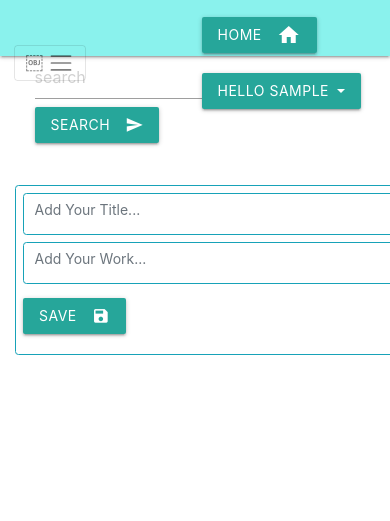
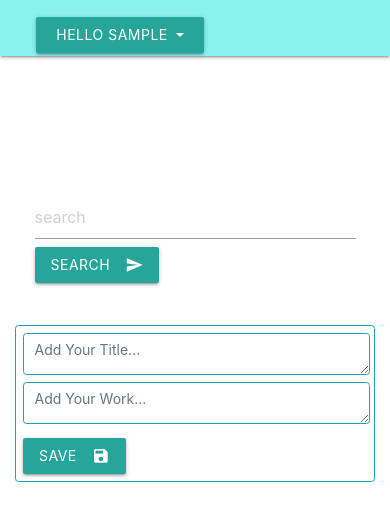
Before and after one commit to GK-SVG/ToDo-app, a Django app: page / in a window 390 px wide; the page is wider, and only the part inside the window is pictured. Shown: the top 521 px of that part. Run offline with Django 3.2, Linux system fonts and the light colour scheme; the visitor is signed in with stand-in values (Sample User, id 1); data that the repository does not hold is empty; some libraries are stand-ins or nearby versions.

Commit message:
making it responsive

```diff
--- a/database_test/settings.py
+++ b/database_test/settings.py
@@ -23,7 +23,7 @@ BASE_DIR = os.path.dirname(os.path.dirname(os.path.abspath(__file__)))
 SECRET_KEY = '%!hzpms0&@4h8j3+2$je!us3bdlc3vi*_e$7_ubi(^#(3^dt+i'
 
 # SECURITY WARNING: don't run with debug turned on in production!
-DEBUG = True
+DEBUG = False
 ALLOWED_HOSTS = ['my1todo.herokuapp.com','localhost']
 
 
--- a/templates/app/base.html
+++ b/templates/app/base.html
@@ -23,21 +23,20 @@
 </head>
 
 <body>
-  <nav class="navbar navbar-expand-lg navbar-light" style="background-color: #8af2ed;">
-    <button class="navbar-toggler" type="button" data-toggle="collapse" data-target="#navbarSupportedContent"
+  <nav class="navbar navbar-expand-lg navbar-light" style="background-color: #8af2ed; width:100%;">
+    {% comment %} <button class="navbar-toggler" type="button" data-toggle="collapse" data-target="#navbarSupportedContent"
       aria-controls="navbarSupportedContent" aria-expanded="false" aria-label="Toggle navigation">￼
       <span class="navbar-toggler-icon"></span>
-    </button>
+    </button> {% endcomment %}
     <ul class="navbar-nav ml-2">
-      <li class="nav-item">
-        <a class="btn btn-secondary" href="/" role="button" aria-haspopup="true" aria-expanded="false">Home<i
-            class="material-icons right">home</i></a></li>
       <li class="nav-item dropdown">
         <a class="btn btn-secondary dropdown-toggle" href="#" role="button" id="dropdownMenuLink" data-toggle="dropdown"
-          aria-haspopup="true" aria-expanded="false">
+          aria-haspopup="true" aria-expanded="false" style="width:12em;">
           Hello {{request.user}}
         </a>
         <div class="dropdown-menu" aria-labelledby="dropdownMenuLink">
+        <a class="btn btn-secondary" href="/" role="button" aria-haspopup="true" aria-expanded="false">Home<i
+              class="material-icons right">home</i></a>
           <a class="btn btn-secondary" href="/logout/" role="button" aria-haspopup="true" aria-expanded="false">Logout<i
               class="material-icons right">logout</i></a>
         </div>
--- a/templates/app/index.html
+++ b/templates/app/index.html
@@ -5,7 +5,7 @@ font-size:1.4rem;
 }
 {% endblock css %}
 {% block body %}
-<div class="container">
+<div class="container" style="margin-top:10em;">
     <form action='/search/' method="get">
       <input type="text" type="search" aria-label="Search"  name="query" placeholder="search">
       <button class="btn waves-effect waves-light" type="submit">Search
@@ -13,16 +13,16 @@ font-size:1.4rem;
       </button></form>
 </div>
 <div class='row mt-5'>
-    <div class='col-md-6 mx-auto col-12 col-sm-12'>
-        <div class="border border-info rounded" style="height:170px;width:720px;">
+    <div class='col-md-6 mx-auto'>
+        <div class="border border-info rounded" style="height:100%;width:100%;">
             <form class='form' method='POST' action='create-work'>
                 {% csrf_token %}
                 <div class='d-none alert alert-danger' id='tweet-create-form-error'></div>
                 <input type='hidden'>
-                <textarea required='required' class='form-control m-2 border-info' name='title' style="width:700px;"
+                <textarea required='required' class='form-control m-2 border-info' name='title' style="width:97%;"
                     placeholder='Add Your Title...'></textarea>
                 <input type='hidden' value='/' name='next'>
-                <textarea required='required' class='form-control m-2 border-info' name='content' style="width:700px;"
+                <textarea required='required' class='form-control m-2 border-info' name='content' style="width:97%;"
                     placeholder='Add Your Work...'></textarea>
                 <button class="btn waves-effect waves-light m-2" type="submit" name="action">Save
                     <i class="material-icons right">save</i>
```
